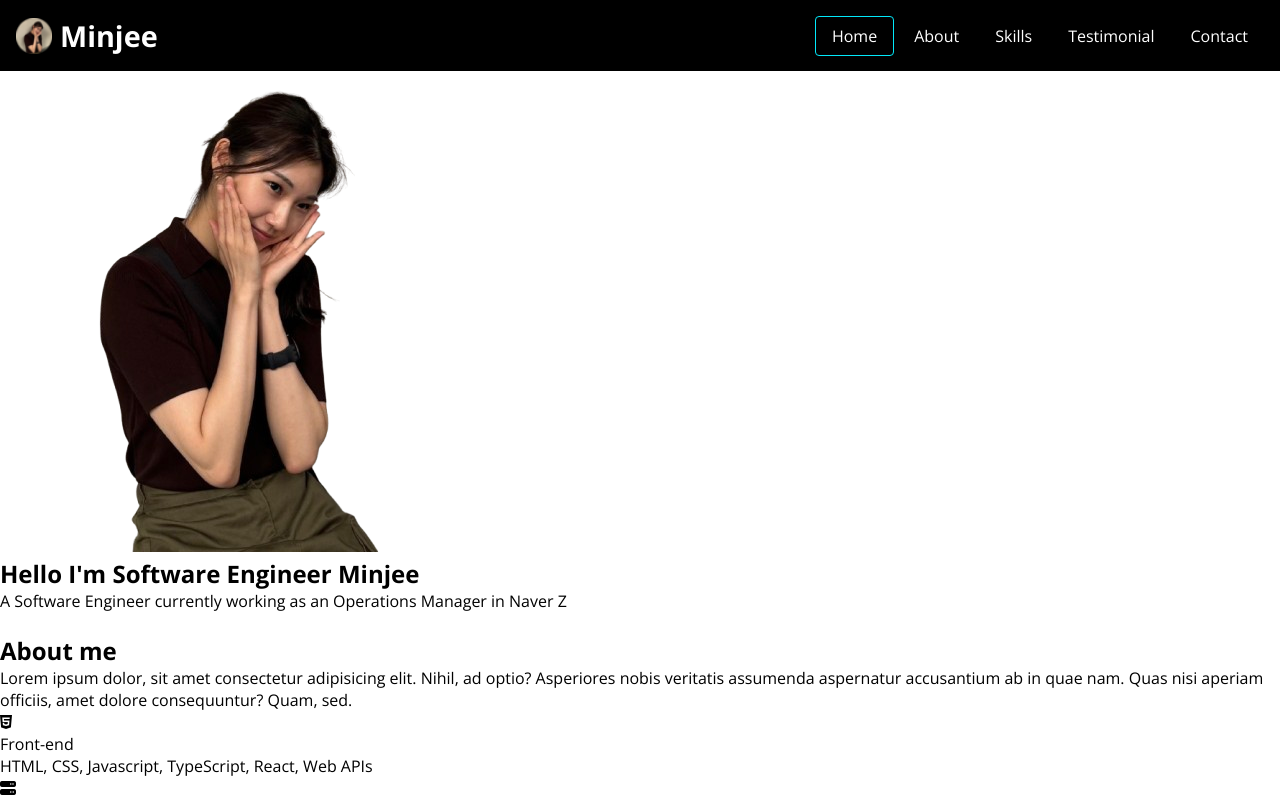
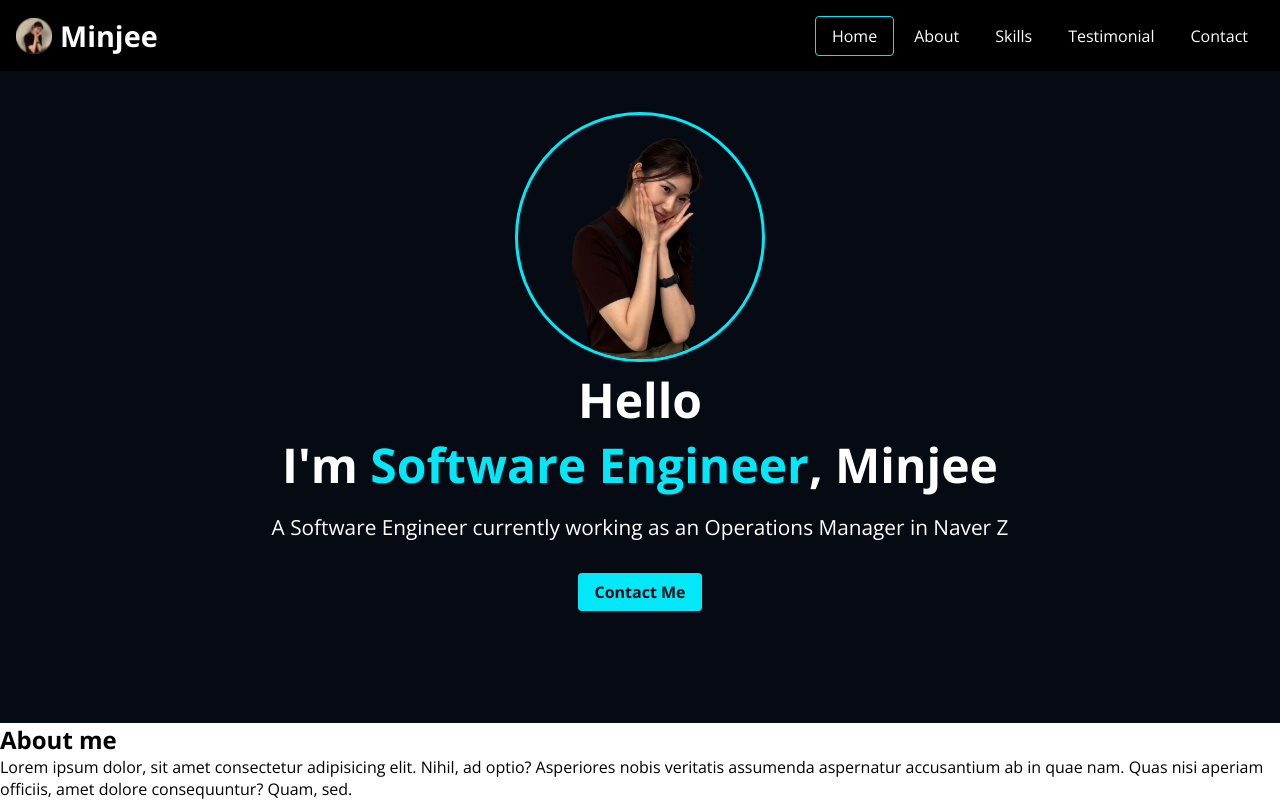
Before and after one commit to dev-noelle/portfolio, a plain HTML site: page index.html in a window 1280 px wide. Shown: the top 803 px of the page. Drawn offline with nearby package versions, Linux system fonts and the light colour scheme.

Commit message:
CSS-Home

```diff
--- a/css/style.css
+++ b/css/style.css
@@ -94,3 +94,50 @@ button:focus{
     border: 1px solid var(--color-accent);
     border-radius: 4px;
 }
+
+/* Home */
+#home
+{
+    background-color: var(--color-primary);
+    color: var(--color-text);
+    padding: 5rem 1rem;
+    padding-top: 7rem;
+    text-align: center;
+}
+
+.home__avatar{
+    width: 250px;
+    height: 250px;
+    object-fit: cover;
+    border-radius: 100%;
+    border: 3px solid var(--color-accent);
+}
+
+.home__title{
+    font-size: 3rem;
+    margin-bottom: 1rem;
+}
+
+.home__title--strong{
+    color: var(--color-accent);
+}
+
+.home__description{
+    font-size: 1.3rem;
+}
+
+.home__contact{
+    display: inline-block;
+    background-color: var(--color-accent);
+    color: var(--color-black);
+    padding: 0.5rem 1rem;
+    margin: 2rem;
+    font-weight: bold;
+    border-radius: 4px;
+}
+
+.home__contact:hover{
+    background-color: transparent;
+    color: var(--color--text);
+    outline: 2px solid var(--color--accent);
+}
--- a/index.html
+++ b/index.html
@@ -45,10 +45,10 @@
     <main>
         <!-- Home -->
         <section id="home">
-            <img src="images/img_bg.png" alt="Minjee's Profile" />
-            <h2>Hello I&#39;m Software Engineer Minjee</h2>
-            <p>A Software Engineer currently working as an Operations Manager in Naver Z</p>
-            <a href="#contact">Contact Me</a>
+            <img class="home__avatar" src="images/img_bg.png" alt="Minjee's Profile" />
+            <h2 class="home__title">Hello <br />I&#39;m <strong class="home__title--strong">Software Engineer</strong>, Minjee</h2>
+            <p class="home__description">A Software Engineer currently working as an Operations Manager in Naver Z</p>
+            <a class="home__contact" href="#contact">Contact Me</a>
         </section>
         <!-- About -->
         <section id="about">
```
